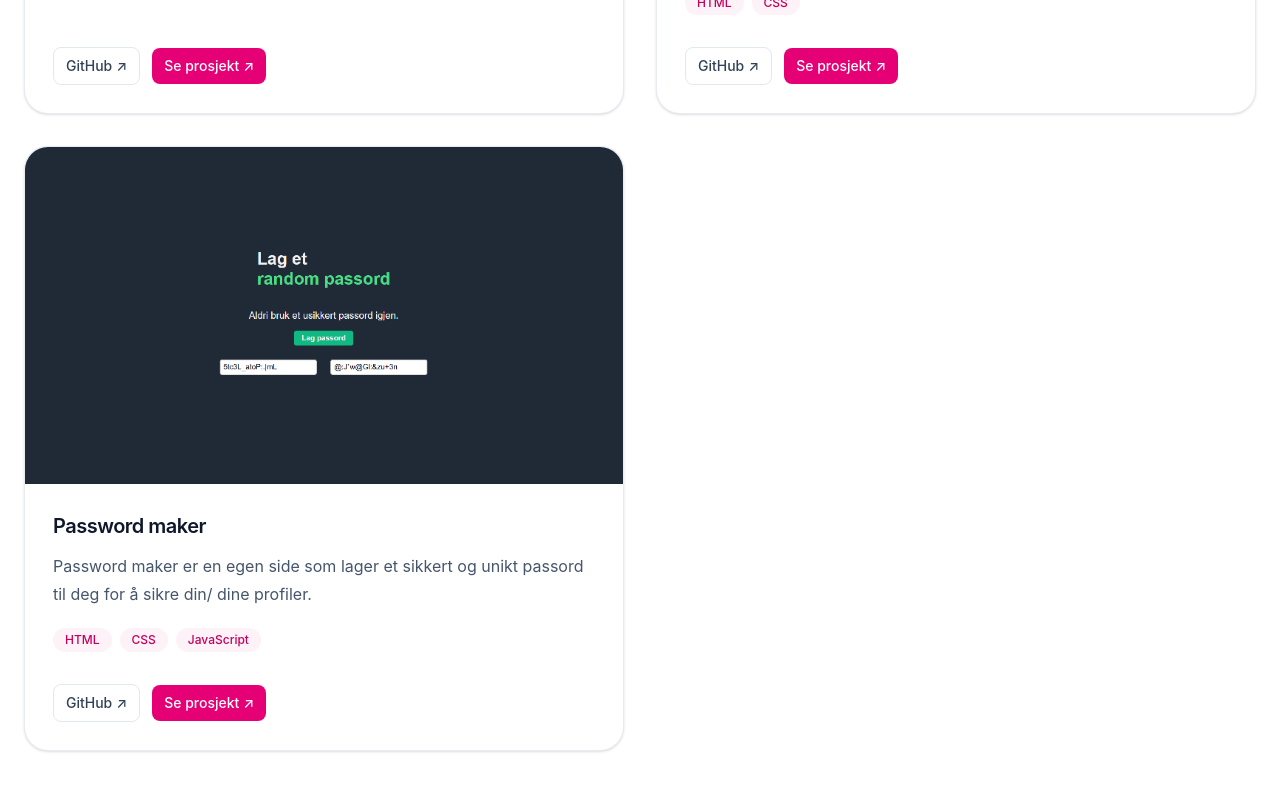
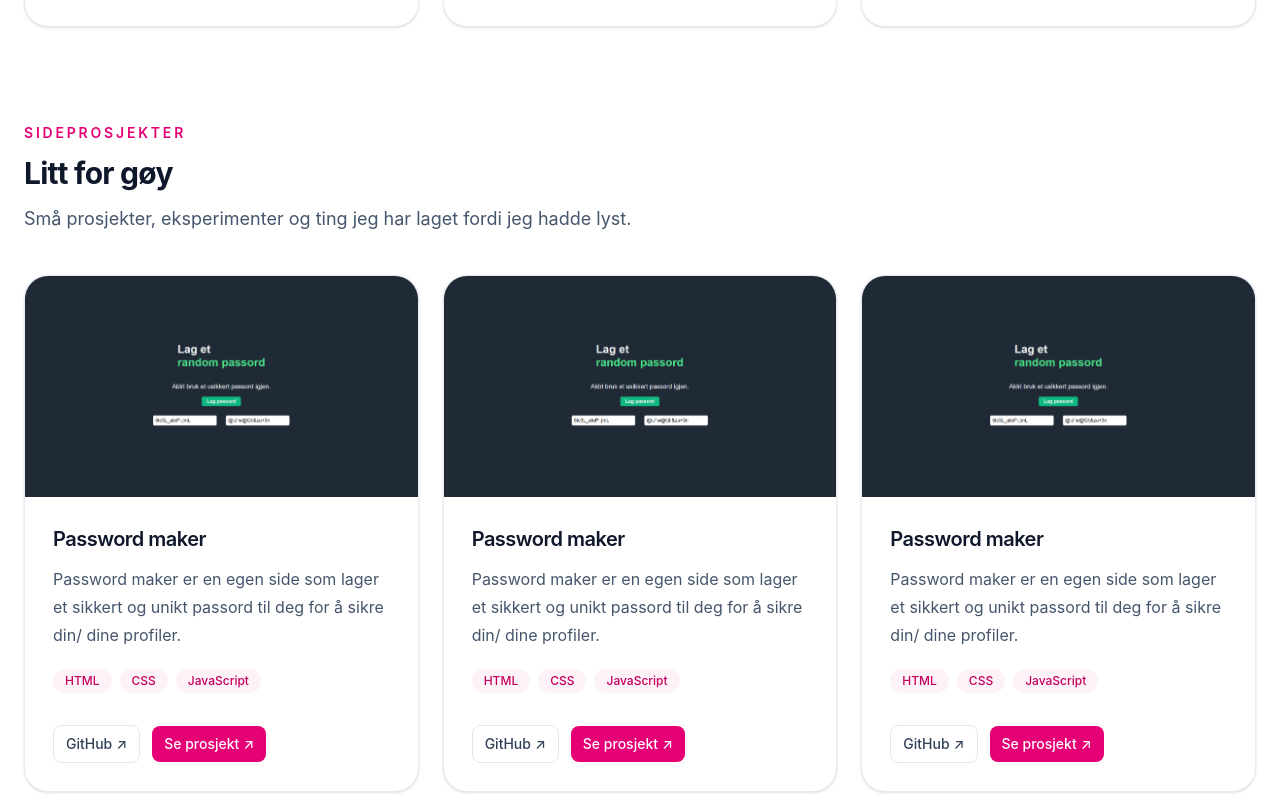
Before and after one commit to Betina9/Portfilio, a React (Vite) app: page / in a window 1280 px wide. Shown: the part 2220-3020 px from the top of the page. Built offline with nearby package versions, Linux system fonts and the light colour scheme; the HTML template or start-up script is replaced by a standard one.

Commit message:
feat: add funProjects section to showcase side projects and experiments

```diff
--- a/src/data/projects.ts
+++ b/src/data/projects.ts
@@ -39,3 +39,38 @@ export const projects: Project[] = [
     image: PasswordImage,
   },
 ];
+
+export const funProjects: Project[] = [
+  {
+    id: 3,
+    title: "Password maker",
+    description:
+      "Password maker er en egen side som lager et sikkert og unikt passord til deg for å sikre din/ dine profiler.",
+    technologies: ["HTML", "CSS", "JavaScript"],
+    githubUrl: "https://github.com/Betina9/Craftsvilla",
+    liveUrl: "https://betina9.github.io/PasswordMaker/",
+    image: PasswordImage,
+  },
+
+  {
+    id: 3,
+    title: "Password maker",
+    description:
+      "Password maker er en egen side som lager et sikkert og unikt passord til deg for å sikre din/ dine profiler.",
+    technologies: ["HTML", "CSS", "JavaScript"],
+    githubUrl: "https://github.com/Betina9/Craftsvilla",
+    liveUrl: "https://betina9.github.io/PasswordMaker/",
+    image: PasswordImage,
+  },
+
+  {
+    id: 3,
+    title: "Password maker",
+    description:
+      "Password maker er en egen side som lager et sikkert og unikt passord til deg for å sikre din/ dine profiler.",
+    technologies: ["HTML", "CSS", "JavaScript"],
+    githubUrl: "https://github.com/Betina9/Craftsvilla",
+    liveUrl: "https://betina9.github.io/PasswordMaker/",
+    image: PasswordImage,
+  },
+];
--- a/src/sections/Projects.tsx
+++ b/src/sections/Projects.tsx
@@ -1,4 +1,4 @@
-import { projects } from "../data/projects";
+import { projects, funProjects } from "../data/projects";
 import ProjectCard from "../components/ProjectCard";
 
 function Projects() {
@@ -20,10 +20,35 @@ function Projects() {
           </p>
         </div>
 
-        <div className="mt-14 grid items-stretch gap-8 md:grid-cols-2">
+        {/* Hovedprosjekter */}
+        <div className="mt-14 grid items-stretch gap-6 md:grid-cols-2 lg:grid-cols-3">
           {projects.map((project) => (
             <ProjectCard key={project.id} project={project} />
           ))}
+        </div>
+
+        {/* Morsomme prosjekter */}
+        <div className="mt-24">
+          <div className="max-w-2xl">
+            <p className="text-sm font-semibold uppercase tracking-[0.2em] text-pink-600 dark:text-pink-400">
+              Sideprosjekter
+            </p>
+
+            <h3 className="mt-3 text-2xl font-bold tracking-tight text-slate-900 dark:text-white md:text-3xl">
+              Litt for gøy
+            </h3>
+
+            <p className="mt-3 text-lg leading-8 text-slate-600 dark:text-slate-300">
+              Små prosjekter, eksperimenter og ting jeg har laget fordi jeg
+              hadde lyst.
+            </p>
+          </div>
+
+          <div className="mt-10 grid items-stretch gap-6 md:grid-cols-2 lg:grid-cols-3">
+            {funProjects.map((project) => (
+              <ProjectCard key={project.id} project={project} />
+            ))}
+          </div>
         </div>
       </div>
     </section>
```
